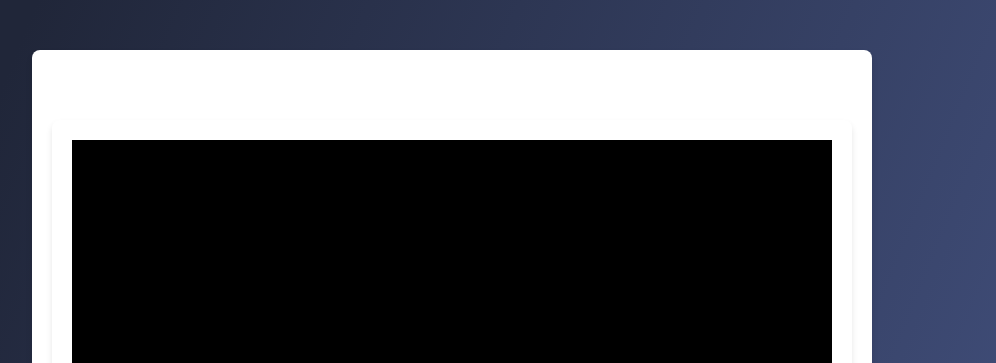
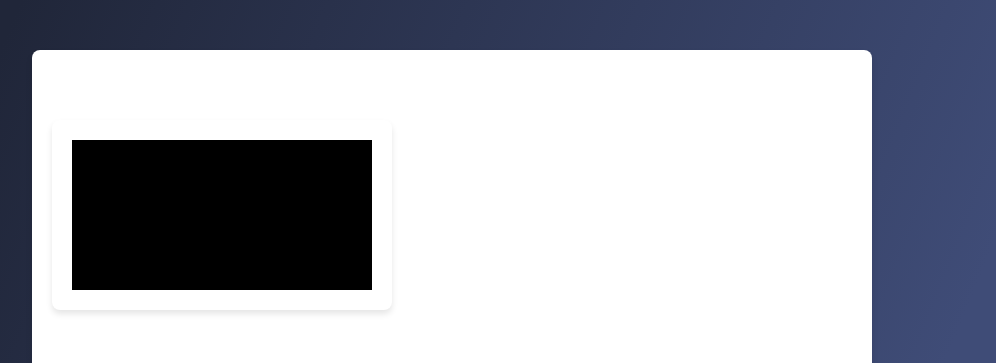
Before and after one commit to Djspy2301/ifd, a plain HTML site: page index.html in a window 1280 px wide. Shown: the top 363 px of the page, without its empty margins (188-1184 px from the left). Drawn offline with Linux system fonts and the light colour scheme; files whose address does not match are found by name; a web font is replaced by a local one.

Commit message:
placement

```diff
--- a/index.html
+++ b/index.html
@@ -51,8 +51,8 @@
         class="container"
         src="blooming-flowers-with-falling-leaves-pure-css-main\index.html"
         frameborder="0"
-        width="760px"
-        height="500px"
+
+
       ></iframe>
       <h1>Happy International Flowers Day!</h1>
       <img
```
